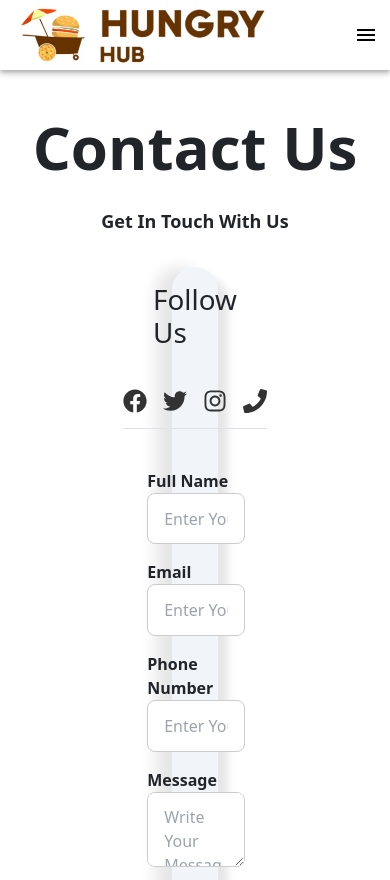
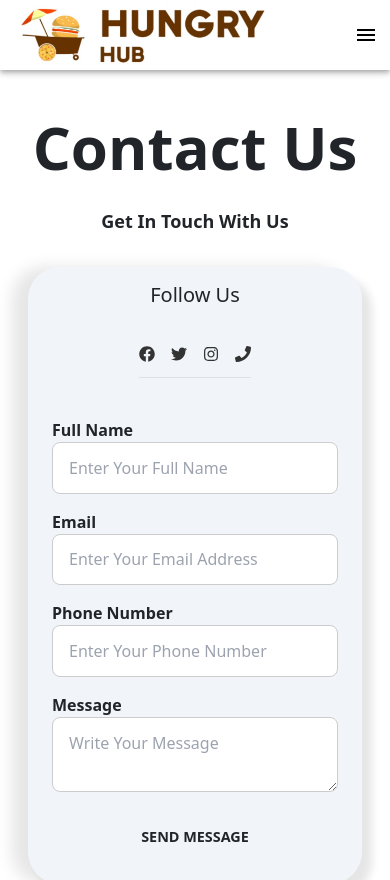
Before and after one commit to Sandy712/Hungry-Hub, a React (Create React App) app: page /contact in a window 390 px wide. Shown: the top 880 px of the page. Built offline with nearby package versions, Linux system fonts and the light colour scheme.

Commit message:
contact responsive done

```diff
--- a/src/components/About/About.css
+++ b/src/components/About/About.css
@@ -63,7 +63,7 @@
     width: 19rem;
 
 }
-@media only screen and (max-width:400px){
+@media only screen and (max-width:420px){
     .cup{
         height: 276px;
         margin-top: 2.5rem;
--- a/src/components/Contact/Contact.js
+++ b/src/components/Contact/Contact.js
@@ -58,7 +58,7 @@ const Contact = () => {
             </header>
             <section className="contact-container">
                 <article className="right">
-                    <h1>Follow Us</h1>
+                    <h1 style={{fontSize:'20px',wordWrap:'break-word'}}>Follow Us</h1>
                     <div className="social-links">
                         <a href="https://www.facebook.com/" target="_blank" rel="noreferrer noopener">
                             <FaFacebook />
@@ -76,7 +76,7 @@ const Contact = () => {
                 </article>
                 <article className="right-main">
                     {/* <h1 style={{ marginBottom: "25px" }}>Contact Us</h1> */}
-                    <form onSubmit={handleSubmit}>
+                    <form onSubmit={handleSubmit} className="u-form">
                         <article className="form">
                             <label htmlFor="fullName">Full Name</label>
                             <input id="fullName" type="text" name="Full_name" placeholder="Enter Your Full Name" value={userData.Full_name} onChange={handleChange} />
--- a/src/components/Contact/contact.css
+++ b/src/components/Contact/contact.css
@@ -1,4 +1,3 @@
-/* Base styling */
 .container {
   margin-top: 2rem;
 }
@@ -82,3 +81,102 @@ textarea {
 .done:hover {
   background-color: #94a3b8;
 }
+
+@media only screen and (max-width:420px){
+  .container {
+    margin-top: 2rem;
+  }
+
+  .header {
+    text-align: center;
+    font-weight: 900;
+    font-size: large;
+    margin-bottom: 2rem;
+  }
+
+  .contact-container {
+    display: flex;
+    flex-direction: column;
+    margin: 2rem 10rem;
+    box-shadow: 10px 10px 8px rgba(0, 0, 0, 0.1), -1em 0 1em rgba(0, 0, 0, 0.1);
+    border-radius: 2rem;
+    background-color: #f1f5f9;
+  }
+
+  .right {
+    display: flex;
+    flex-direction: column;
+    align-items: center;
+    justify-content: center;
+    padding: 1rem;
+    width: 100%;
+  }
+
+  .right-main {
+    display: flex;
+    flex-direction: column;
+    align-items: center;
+    justify-content: center;
+    padding: 1.5rem;
+    text-decoration: none;
+    width: 100%;
+  }
+
+  .social-links {
+    display: flex;
+    gap: 1rem;
+    font-size: 1.5rem;
+    margin-top: 1rem;
+  }
+
+  .social-links a {
+    color: #333;
+    text-decoration: none;
+  }
+
+  .form {
+    margin-bottom: 1rem;
+  }
+
+  label {
+    font-weight: bold;
+    display: block;
+  }
+
+  input,
+  textarea {
+    border: 1px solid #ccc;
+    border-radius: 0.5rem;
+    width: 100%;
+    padding: 0.8rem 1rem;
+    font-size: 1rem;
+  }
+
+  .done {
+    width: 100%;
+    padding: 0.75rem 1rem;
+    text-transform: uppercase;
+    font-size: 0.9rem;
+    font-weight: bold;
+    border: #525252;
+    border-radius: 0.25rem;
+    cursor: pointer;
+  }
+
+  .done:hover {
+    background-color: #94a3b8;
+  }
+
+  /* Media query for screens with a max-width of 420px */
+  @media (max-width: 420px) {
+    .contact-container {
+      margin: 2rem 1rem; /* Adjust margin for smaller screens */
+    }
+
+    .social-links {
+      font-size: 1rem; /* Reduce font size for smaller screens */
+    }
+
+    /* Add more responsive styles as needed for smaller screens */
+  }
+}
```
